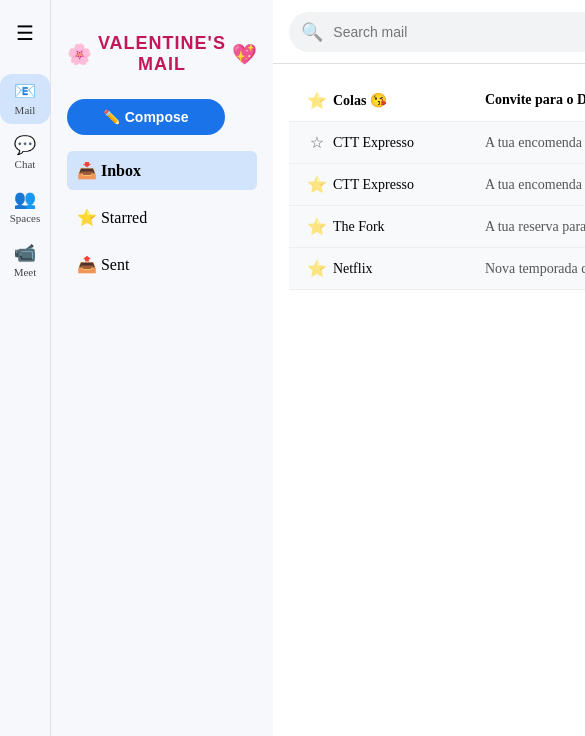
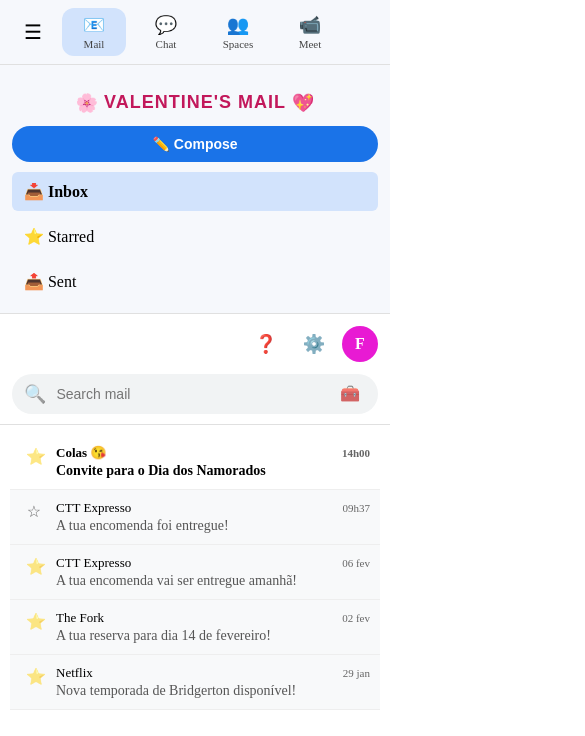
Before and after one commit to miguel-angelo-martins/valentines-mail, an Angular app: page / in a window 390 px wide. Shown: the top 736 px of the page, 585 px wide, since content can reach past the window. Built offline with nearby package versions, Linux system fonts and the light colour scheme.

Commit message:
Made it mobile friendly

```diff
--- a/src/app/app.component.css
+++ b/src/app/app.component.css
@@ -1,6 +1,12 @@
+:host {
+  display: block;
+  height: 100dvh;
+}
+
 .layout {
   display: flex;
   height: 100%;
+  min-height: 0;
 }
 
 .sidebar-title {
@@ -44,6 +50,7 @@
   flex: 1;
   display: flex;
   flex-direction: column;
+  min-width: 0;
 }
 
 .topbar {
@@ -54,6 +61,7 @@
   padding: 0 16px;
   border-bottom: 1px solid #e0e0e0;
   background: #fff;
+  position: relative;
 }
 
 /* Search bar */
@@ -120,6 +128,8 @@
 .content {
   flex: 1;
   padding: 16px;
+  overflow: auto;
+  min-height: 0;
 }
 
 .mini-sidebar {
@@ -196,7 +206,7 @@
 /* Profile dropdown */
 .profile-menu {
   position: absolute;
-  top: 64px;
+  top: calc(100% + 8px);
   right: 16px;
   background: white;
   border-radius: 8px;
@@ -204,7 +214,7 @@
   width: 220px;
   box-shadow: 0 4px 12px rgba(0, 0, 0, 0.15);
   font-size: 14px;
-  z-index: 100;
+  z-index: 300;
 }
 
 .profile-menu .email {
@@ -373,3 +383,125 @@
 .send-btn:active {
   transform: translateY(0);
 }
+
+@media (max-width: 1024px) {
+  .sidebar {
+    width: 210px;
+    padding: 12px;
+  }
+
+  .search-container {
+    width: 100%;
+  }
+}
+
+@media (max-width: 768px) {
+  .layout {
+    flex-direction: column;
+  }
+
+  .mini-sidebar {
+    width: 100%;
+    height: auto;
+    flex-direction: row;
+    justify-content: flex-start;
+    align-items: center;
+    padding: 8px 12px;
+    border-right: none;
+    border-bottom: 1px solid #e0e0e0;
+    overflow-x: auto;
+    overflow-y: hidden;
+    gap: 8px;
+    position: sticky;
+    top: 0;
+    z-index: 150;
+    background: #f6f8fc;
+    flex-wrap: nowrap;
+    -webkit-overflow-scrolling: touch;
+  }
+
+  .hamburger {
+    width: 42px;
+    height: 42px;
+    margin-bottom: 0;
+    flex: 0 0 auto;
+  }
+
+  .mini-item {
+    width: auto;
+    min-width: 64px;
+    height: auto;
+    margin-bottom: 0;
+    padding: 6px 10px;
+    flex: 0 0 auto;
+  }
+
+  .sidebar {
+    width: 100%;
+    padding: 12px;
+    border-bottom: 1px solid #e0e0e0;
+  }
+
+  .sidebar-title {
+    margin-bottom: 12px;
+    font-size: 18px;
+  }
+
+  .compose-btn {
+    width: 100%;
+    margin: 0 0 10px;
+  }
+
+  .nav {
+    margin-top: 6px;
+    padding: 10px 12px;
+  }
+
+  .topbar {
+    height: auto;
+    padding: 10px 12px;
+    align-items: flex-start;
+    flex-direction: column;
+    gap: 10px;
+  }
+
+  .search-container {
+    width: 100%;
+    order: 2;
+  }
+
+  .topbar-actions {
+    width: 100%;
+    justify-content: flex-end;
+    order: 1;
+  }
+
+  .profile-menu {
+    top: calc(100% + 8px);
+    right: 12px;
+    width: min(280px, calc(100vw - 24px));
+    max-height: calc(100dvh - 120px);
+    overflow-y: auto;
+  }
+
+  .content {
+    padding: 10px;
+  }
+
+  .layout.mail-open .mini-sidebar {
+    display: none;
+  }
+
+  .content.mail-open-content {
+    overflow: hidden;
+  }
+
+  .compose-modal {
+    width: calc(100vw - 20px);
+    max-height: calc(100dvh - 20px);
+  }
+
+  .compose-body textarea {
+    height: 120px;
+  }
+}
--- a/src/app/app.component.ts
+++ b/src/app/app.component.ts
@@ -12,7 +12,7 @@
   imports: [CommonModule, FormsModule, InboxComponent, MailViewComponent],
 
   template: `
-    <div class="layout">
+    <div class="layout" [class.mail-open]="selectedMail">
       <aside class="mini-sidebar">
         <button class="hamburger" title="Main menu">☰</button>
 
@@ -106,7 +106,7 @@
           </div>
         </header>
 
-        <section class="content">
+        <section class="content" [class.mail-open-content]="selectedMail">
           <app-inbox
             *ngIf="!selectedMail"
             [folder]="currentFolder"
--- a/src/app/inbox/inbox.component.css
+++ b/src/app/inbox/inbox.component.css
@@ -69,3 +69,43 @@
   font-size: 12px;
   color: #666;
 }
+
+@media (max-width: 768px) {
+  .mail-row {
+    align-items: flex-start;
+    gap: 8px;
+    padding: 10px;
+  }
+
+  .star {
+    width: 28px;
+    padding-top: 2px;
+    flex: 0 0 auto;
+  }
+
+  .mail-main {
+    flex-direction: column;
+    gap: 2px;
+    min-width: 0;
+  }
+
+  .mail-from {
+    min-width: 0;
+    font-size: 13px;
+  }
+
+  .mail-title {
+    white-space: normal;
+    display: -webkit-box;
+    -webkit-line-clamp: 2;
+    -webkit-box-orient: vertical;
+  }
+
+  .mail-date {
+    min-width: auto;
+    margin-left: auto;
+    white-space: nowrap;
+    font-size: 11px;
+    padding-top: 2px;
+  }
+}
--- a/src/app/mail-view/mail-view.component.css
+++ b/src/app/mail-view/mail-view.component.css
@@ -1,7 +1,14 @@
+.mail-view-shell {
+  display: flex;
+  flex-direction: column;
+  min-height: 0;
+}
+
 .mail-view-header {
   display: flex;
   justify-content: space-between;
   align-items: center;
+  gap: 10px;
   margin-bottom: 16px;
 }
 
@@ -25,6 +32,14 @@
   border-radius: 20px !important;
 }
 
+.btn-icon {
+  line-height: 1;
+}
+
+.back-mobile-icon {
+  display: none;
+}
+
 .mail-actions button {
   margin-left: 8px;
   background: #f1f3f4;
@@ -36,6 +51,11 @@
   transition: background 0.2s;
 }
 
+.mail-actions {
+  display: flex;
+  align-items: center;
+}
+
 .mail-actions button:hover {
   background: #e0e0e0;
 }
@@ -43,12 +63,14 @@
 .mail-subject {
   font-size: 20px;
   margin-bottom: 8px;
+  word-break: break-word;
 }
 
 .mail-info p {
   margin: 2px 0;
   font-size: 14px;
   color: #555;
+  word-break: break-word;
 }
 
 .mail-body {
@@ -58,6 +80,7 @@
   font-family: "Courier New", monospace;
   white-space: pre-wrap;
   line-height: 1.5;
+  overflow-wrap: anywhere;
 }
 
 /* Invite button */
@@ -134,3 +157,84 @@
   margin: 8px 0;
   line-height: 1.5;
 }
+
+@media (max-width: 768px) {
+  .mail-view-shell {
+    height: 100%;
+    min-height: 0;
+    overflow: hidden;
+  }
+
+  .mail-view-header {
+    position: sticky;
+    top: 0;
+    z-index: 20;
+    background: #fff;
+    padding: 6px 0 8px;
+    margin-bottom: 10px;
+    align-items: stretch;
+    gap: 8px;
+  }
+
+  .back-btn {
+    width: auto;
+    min-height: 40px;
+    padding: 0 10px;
+    border-radius: 20px;
+    text-align: center;
+    flex: 1;
+    background: #f1f3f4;
+    color: #222;
+  }
+
+  .mail-actions {
+    justify-content: stretch;
+    flex-wrap: nowrap;
+    gap: 8px;
+    flex: 3;
+  }
+
+  .mail-actions button {
+    margin-left: 0;
+    min-height: 40px;
+    border-radius: 20px;
+    flex: 1;
+    display: flex;
+    align-items: center;
+    justify-content: center;
+  }
+
+  .icon-btn-mobile .btn-label {
+    display: none;
+  }
+
+  .icon-btn-mobile .btn-icon {
+    font-size: 18px;
+  }
+
+  .back-mobile-icon {
+    display: inline;
+  }
+
+  .other-button {
+    border-radius: 20px !important;
+  }
+
+  .mail-subject {
+    font-size: 18px;
+  }
+
+  .mail-body {
+    font-size: 13px;
+    padding: 10px;
+    flex: 1;
+    min-height: 0;
+    overflow-y: auto;
+  }
+
+  .invite-modal {
+    width: calc(100vw - 20px);
+    max-height: calc(100dvh - 20px);
+    padding: 16px;
+  }
+}
--- a/src/app/mail-view/mail-view.component.html
+++ b/src/app/mail-view/mail-view.component.html
@@ -1,10 +1,21 @@
+<article class="mail-view-shell">
   <div class="mail-view-header">
-  <button class="back-btn" (click)="back.emit()">← Back</button>
+    <button class="back-btn icon-btn-mobile" title="Back" (click)="back.emit()">
+      <span class="btn-icon back-mobile-icon">⬅️</span>
+      <span class="btn-label">Back</span>
+    </button>
     <div class="mail-actions">
-    <button class="other-button" title="Reply">↩️ Reply</button>
-    <button class="other-button" title="Forward">➡️ Forward</button>
-    <button class="other-button" title="Star">
-      {{ mail.starred ? "⭐" : "☆" }}
+      <button class="other-button icon-btn-mobile" title="Reply">
+        <span class="btn-icon">↩️</span>
+        <span class="btn-label">Reply</span>
+      </button>
+      <button class="other-button icon-btn-mobile" title="Forward">
+        <span class="btn-icon">➡️</span>
+        <span class="btn-label">Forward</span>
+      </button>
+      <button class="other-button icon-btn-mobile" title="Star" (click)="toggleStar()">
+        <span class="btn-icon">{{ mail.starred ? "⭐" : "☆" }}</span>
+        <span class="btn-label">Star</span>
       </button>
     </div>
   </div>
@@ -25,10 +36,11 @@
     *ngIf="mail.subject === 'Convite para o Dia dos Namorados'"
     class="invite-btn-container"
   >
-  <button class="invite-btn" (click)="openInvite()">💌 Abrir Convite</button>
+    <button class="invite-btn" (click)="openInvite()">Abrir Convite</button>
   </div>
 
   <pre class="mail-body">{{ mail.body }}</pre>
+</article>
 
 <!-- Invitation modal -->
 <div class="invite-modal-backdrop" *ngIf="showInvite">
--- a/src/app/mail-view/mail-view.component.ts
+++ b/src/app/mail-view/mail-view.component.ts
@@ -21,4 +21,9 @@
   closeInvite() {
     this.showInvite = false;
   }
+
+  toggleStar() {
+    if (!this.mail) return;
+    this.mail.starred = !this.mail.starred;
+  }
 }
```
Lines whose indentation alone changed are shown as unchanged.
